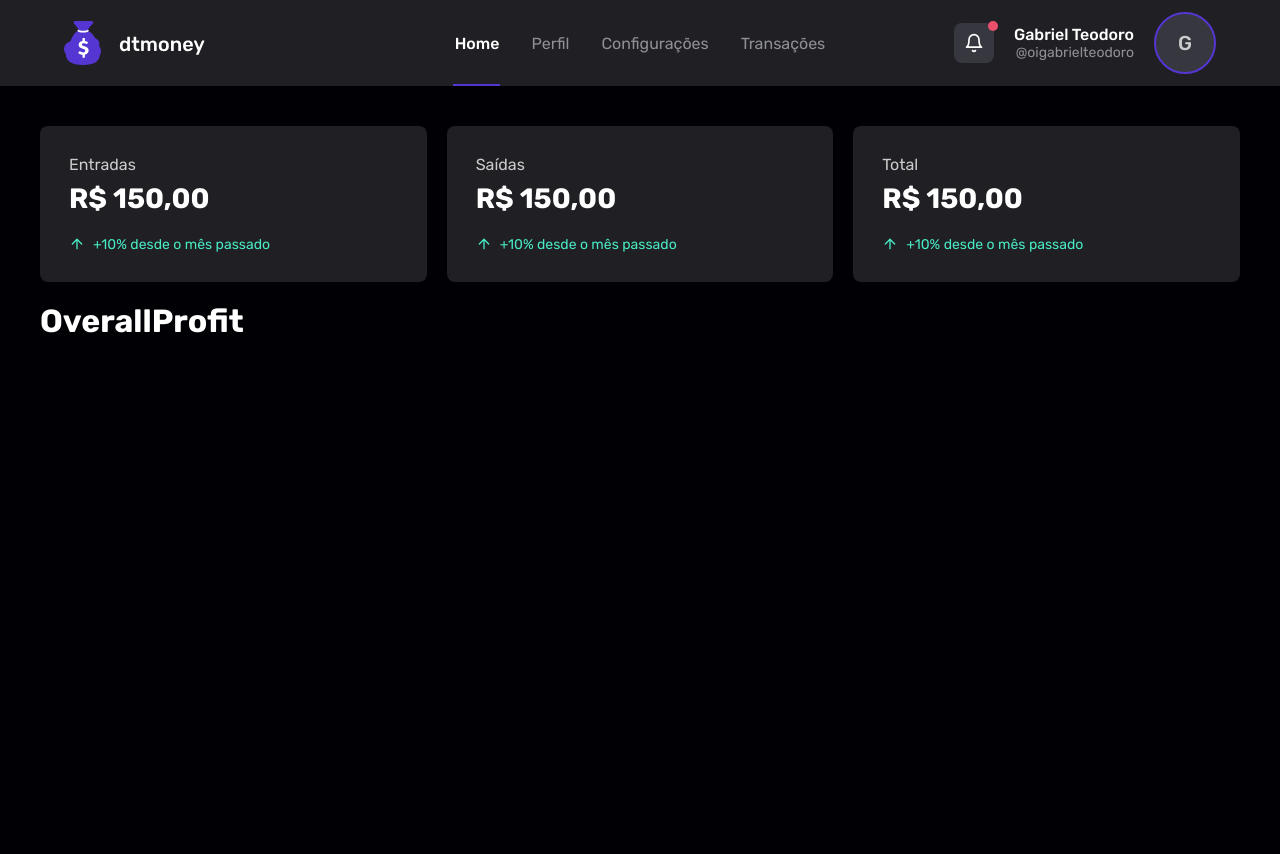
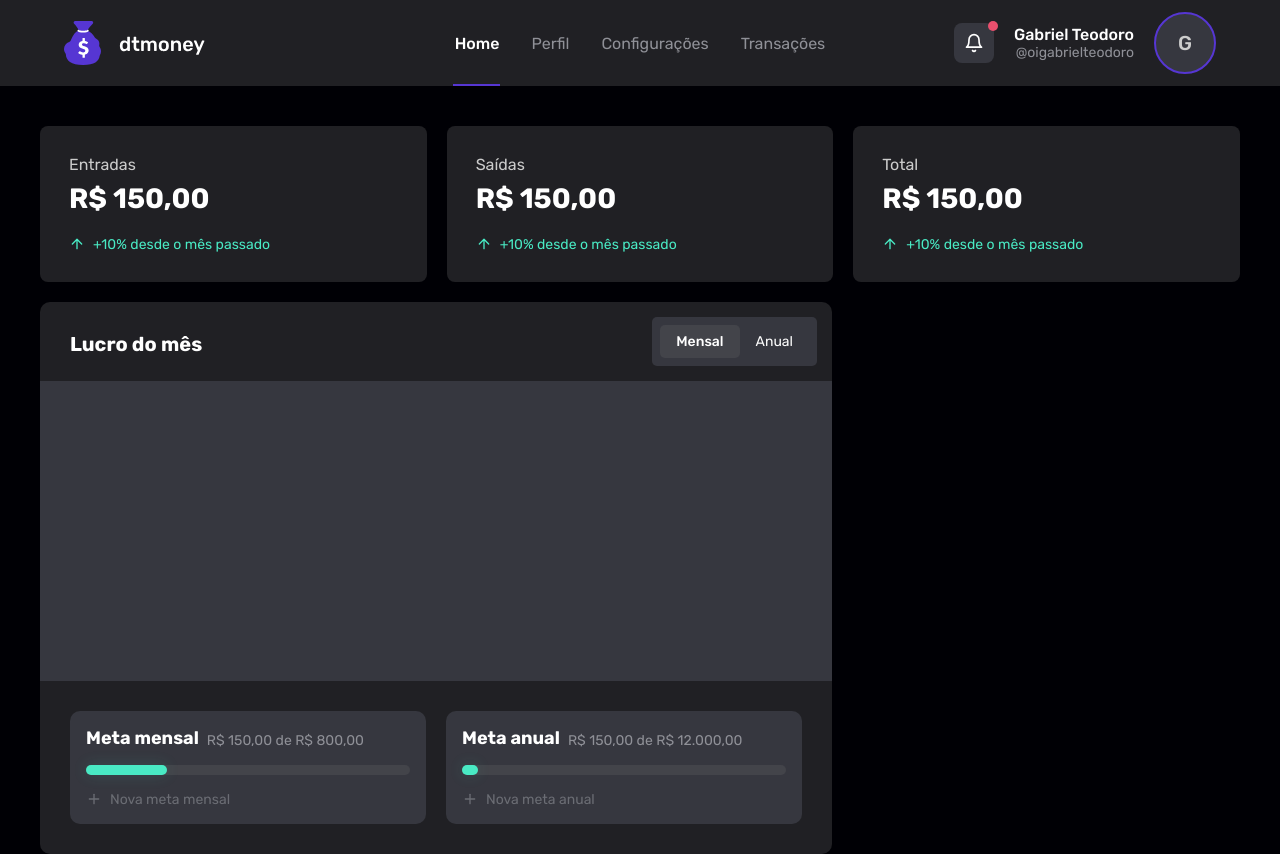
Before and after one commit to oigabrielteodoro/myfinances, a Next.js app: page / in a window 1280 px wide. Before the commit the page ends 800 px from the top, so only its background shows below. Built offline with nearby package versions, Linux system fonts and the light colour scheme.

Commit message:
feat: created SelectCategory component

```diff
--- a/src/components/modules/Dashboard/OverallProfit/index.tsx
+++ b/src/components/modules/Dashboard/OverallProfit/index.tsx
@@ -1,9 +1,66 @@
-import { Container } from './styles';
+import { useState } from 'react';
+import { FiPlus } from 'react-icons/fi';
+
+import { SelectCategory } from '~/components/shared/SelectCategory';
+
+import {
+  Container,
+  Content,
+  Header,
+  ObjectiveContainer,
+  ObjectiveCard,
+  ObjectiveProgressContainer,
+  CreateObjective,
+} from './styles';
 
 export function OverallProfit() {
+  const [categorySelected, setCategorySelected] = useState<string>('monthly');
+
+  const categories = [
+    { label: 'Mensal', value: 'monthly' },
+    { label: 'Anual', value: 'yearly' },
+  ];
+
   return (
     <Container>
-      <h1>OverallProfit</h1>
+      <Header>
+        <strong>Lucro do {categorySelected === 'monthly' ? 'mês' : 'ano'}</strong>
+
+        <SelectCategory
+          categories={categories}
+          categorySelected={categorySelected}
+          onUpdateCategory={setCategorySelected}
+        />
+      </Header>
+
+      <Content />
+
+      <ObjectiveContainer>
+        <ObjectiveCard>
+          <strong>
+            Meta mensal <span>R$ 150,00 de R$ 800,00</span>
+          </strong>
+
+          <ObjectiveProgressContainer progress={25} />
+
+          <CreateObjective>
+            <FiPlus size={16} />
+            Nova meta mensal
+          </CreateObjective>
+        </ObjectiveCard>
+        <ObjectiveCard>
+          <strong>
+            Meta anual <span>R$ 150,00 de R$ 12.000,00</span>
+          </strong>
+
+          <ObjectiveProgressContainer progress={5} />
+
+          <CreateObjective>
+            <FiPlus size={16} />
+            Nova meta anual
+          </CreateObjective>
+        </ObjectiveCard>
+      </ObjectiveContainer>
     </Container>
   );
 }
--- a/src/components/modules/Dashboard/OverallProfit/styles.ts
+++ b/src/components/modules/Dashboard/OverallProfit/styles.ts
@@ -1,3 +1,100 @@
-import styled from 'styled-components';
+import styled, { css } from 'styled-components';
 
-export const Container = styled.div``;
+interface ObjectiveProgressContainerProps {
+  progress: number;
+}
+
+export const Container = styled.div`
+  background: var(--shape);
+  border-radius: 10px;
+`;
+
+export const Header = styled.div`
+  display: flex;
+  align-items: flex-start;
+  justify-content: space-between;
+
+  padding: 15px;
+
+  strong {
+    color: var(--white);
+    font-size: 1.25rem;
+
+    margin: 15px 15px 0;
+  }
+`;
+
+export const Content = styled.div`
+  background: var(--background-secondary);
+  height: 300px;
+`;
+
+export const ObjectiveContainer = styled.div`
+  display: grid;
+  grid-template-columns: repeat(2, 1fr);
+  grid-gap: 1.25rem;
+
+  margin: 30px 30px;
+`;
+
+export const ObjectiveCard = styled.div`
+  background: var(--background-secondary);
+  border-radius: 10px;
+
+  padding: 1rem;
+
+  strong {
+    font-size: 18px;
+
+    display: flex;
+    align-items: flex-end;
+
+    span {
+      color: var(--gray-100);
+      font-size: 14px;
+      font-weight: lighter;
+      margin-left: 8px;
+    }
+  }
+`;
+
+export const ObjectiveProgressContainer = styled.div<ObjectiveProgressContainerProps>`
+  position: relative;
+
+  background: var(--gray-800);
+  height: 10px;
+  border-radius: 5px;
+  width: 100%;
+
+  margin-top: 16px;
+
+  ${({ progress }) => css`
+    &::before {
+      content: '';
+      position: absolute;
+      width: ${progress}%;
+      height: 10px;
+      background: var(--green-400);
+
+      border-radius: 5px;
+      box-shadow: 0px 0px 15px rgba(73, 234, 196, 0.15);
+    }
+  `}
+`;
+
+export const CreateObjective = styled.button`
+  display: flex;
+  align-items: center;
+
+  color: var(--gray-400);
+  font-size: 14px;
+
+  margin-top: 16px;
+
+  background: transparent;
+  border: 0;
+
+  svg {
+    margin-right: 8px;
+  }
+`;
--- /dev/null
+++ b/src/components/shared/LayoutGrid/index.ts
@@ -0,0 +1,15 @@
+import styled, { css } from 'styled-components';
+
+interface LayoutGridProps {
+  gap?: number;
+  gridTemplateColumns?: string;
+}
+
+export default styled.div<LayoutGridProps>`
+  display: grid;
+
+  ${({ gap = 0.75, gridTemplateColumns = '1fr' }) => css`
+    grid-gap: ${gap}rem;
+    grid-template-columns: ${gridTemplateColumns};
+  `}
+`;
--- /dev/null
+++ b/src/components/shared/SelectCategory/dtos/CategoryDTO.ts
@@ -0,0 +1,6 @@
+interface CategoryDTO {
+  label: string;
+  value: string;
+}
+
+export default CategoryDTO;
--- /dev/null
+++ b/src/components/shared/SelectCategory/index.tsx
@@ -0,0 +1,28 @@
+import CategoryDTO from './dtos/CategoryDTO';
+
+import { CategoryItem, Container } from './styles';
+
+interface SelectCategoryProps {
+  categories: CategoryDTO[];
+  categorySelected?: string;
+  onUpdateCategory: (category: string) => void;
+}
+
+export function SelectCategory({
+  categories,
+  categorySelected,
+  onUpdateCategory,
+}: SelectCategoryProps) {
+  return (
+    <Container>
+      {categories.map(category => (
+        <CategoryItem
+          isSelected={category.value === categorySelected}
+          onClick={() => onUpdateCategory(category.value)}
+        >
+          {category.label}
+        </CategoryItem>
+      ))}
+    </Container>
+  );
+}
--- /dev/null
+++ b/src/components/shared/SelectCategory/styles.ts
@@ -0,0 +1,40 @@
+import styled, { css } from 'styled-components';
+
+interface CategoryItemProps {
+  isSelected: boolean;
+}
+
+export const Container = styled.div`
+  background: var(--background-secondary);
+  padding: 8px;
+  border-radius: 5px;
+`;
+
+export const CategoryItem = styled.button<CategoryItemProps>`
+  background: transparent;
+  border: 0;
+
+  color: var(--white);
+
+  padding: 8px 16px;
+  border-radius: 5px;
+
+  transition: background 0.5s, filter 0.2s;
+
+  font-size: 14px;
+
+  ${({ isSelected }) =>
+    isSelected &&
+    css`
+      background: var(--gray-800);
+      font-weight: 500;
+    `}
+
+  ${({ isSelected }) =>
+    !isSelected &&
+    css`
+      &:hover {
+        filter: brightness(0.8);
+      }
+    `}
+`;
--- a/src/pages/index.tsx
+++ b/src/pages/index.tsx
@@ -1,6 +1,8 @@
 import { CardAnalytic } from '~/components/shared/CardAnalytic';
 
 import { OverallProfit } from '~/components/modules/Dashboard/OverallProfit';
+
+import LayoutGrid from '~/components/shared/LayoutGrid';
 
 import { Container, AnalyticsContainer } from '~/styles/pages/Home';
 
@@ -13,7 +15,9 @@ export default function Home() {
         <CardAnalytic title="Total" currentValue={150} />
       </AnalyticsContainer>
 
-      <OverallProfit />
+      <LayoutGrid gridTemplateColumns="2fr 1fr">
+        <OverallProfit />
+      </LayoutGrid>
     </Container>
   );
 }
```
Also changed, not shown: src/pages/_document.tsx (+15 -13 lines), .eslintrc.json, 1 other file (tests, documents, lock files or other folders).
